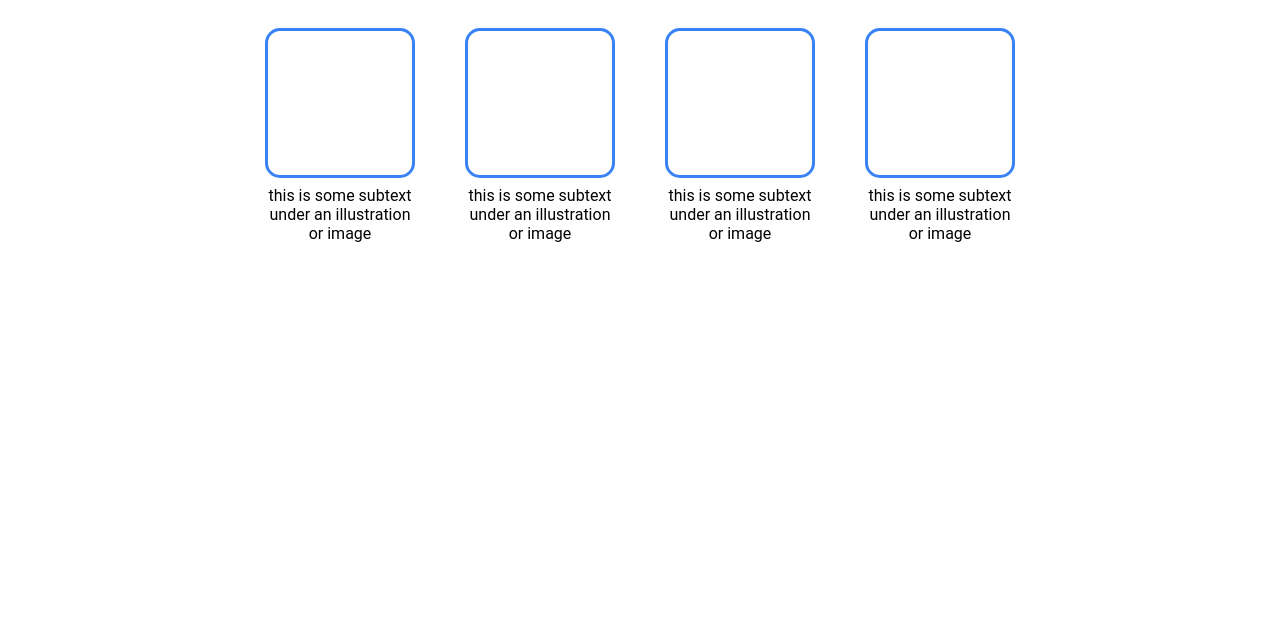
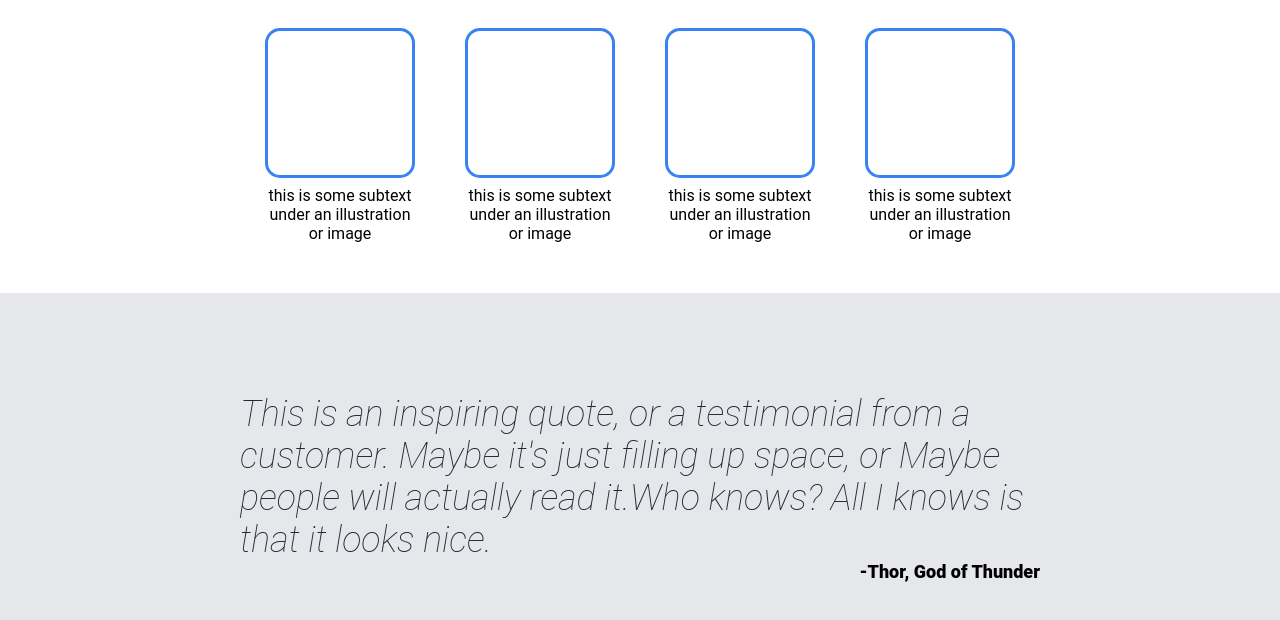
Before and after one commit to pranishx/landing-page, a plain HTML site: page index.html in a window 1280 px wide. Shown: the part 600-1220 px from the top of the page. Before the commit the page ends 893 px from the top, so only its background shows below. Drawn offline with Linux system fonts and the light colour scheme.

Commit message:
completed the quote section

```diff
--- a/index.html
+++ b/index.html
@@ -58,6 +58,16 @@
             </div>
         </div>
     </div>
+    <div class="quote-area">
+        <div class="quote-content">
+            <p class="quote">This is an inspiring quote, or a testimonial from a
+                customer. Maybe it's just filling up space, or Maybe
+                people will actually read it.Who knows? All I knows
+                is that it looks nice.
+            </p>
+            <p class="quote-author">-Thor, God of Thunder</p>
+        </div>
+    </div>
 </body>
 
 </html>
--- a/styles.css
+++ b/styles.css
@@ -139,3 +139,41 @@ a {
 }
 
 /* Page middle part ends */
+
+/* Quote area starts */
+
+.quote-area {
+    background-color: #E5E7EB;
+    display: flex;
+    flex-direction: column;
+    /* gap: 10px; */
+    align-items: center;
+    justify-content: center;
+}
+
+
+.quote {
+    width: 800px;
+    /* border: 2px solid red; */
+    /* padding: 20px; */
+    font-size: 36px;
+    font-style: italic;
+    font-weight: lighter;
+    color: #1F2937;
+}
+
+.quote-content {
+    margin: 100px auto;
+    /* border: 2px solid red; */
+    display: flex;
+    flex-direction: column;
+}
+
+.quote-author {
+    /* border: 2px solid blue; */
+    font-weight: 900;
+    align-self: flex-end;
+    font-size: 18px;
+}
+
+/* Quote area ends */
```
